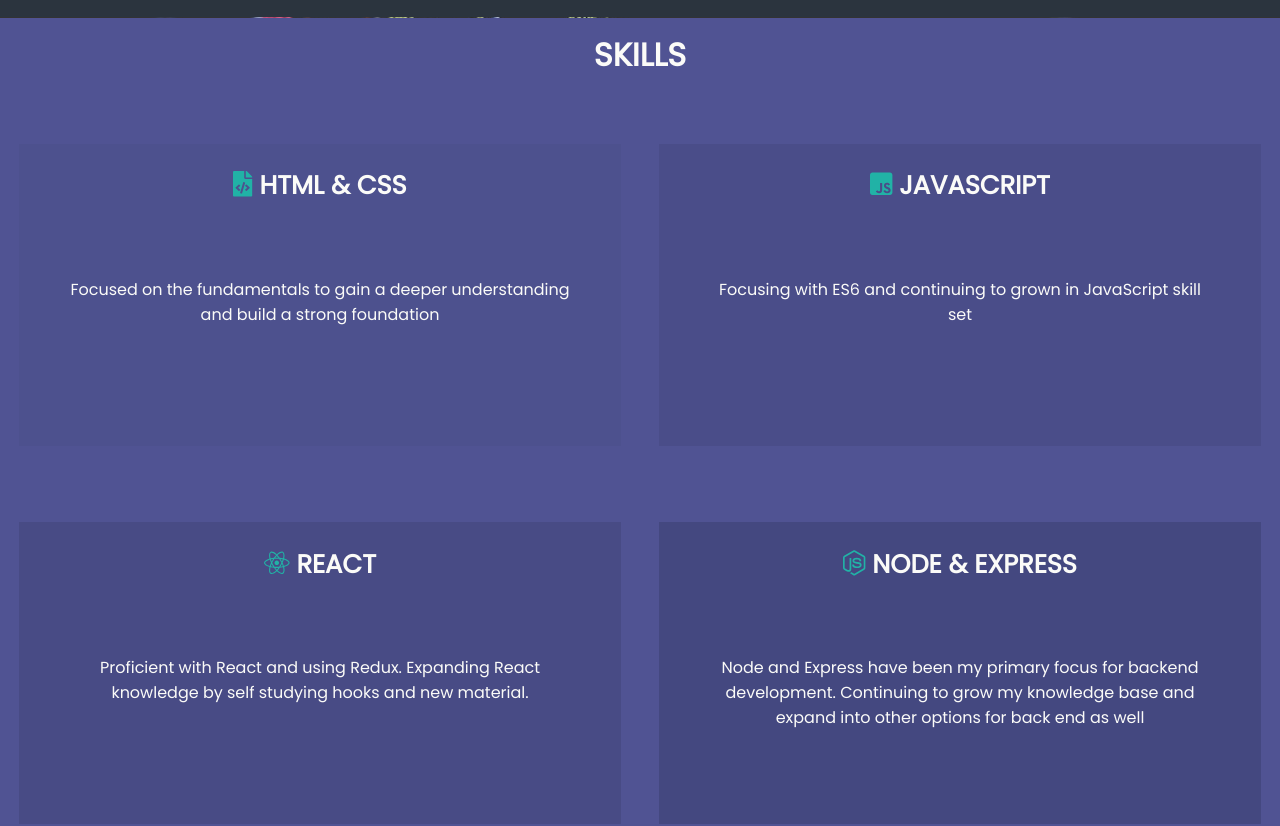
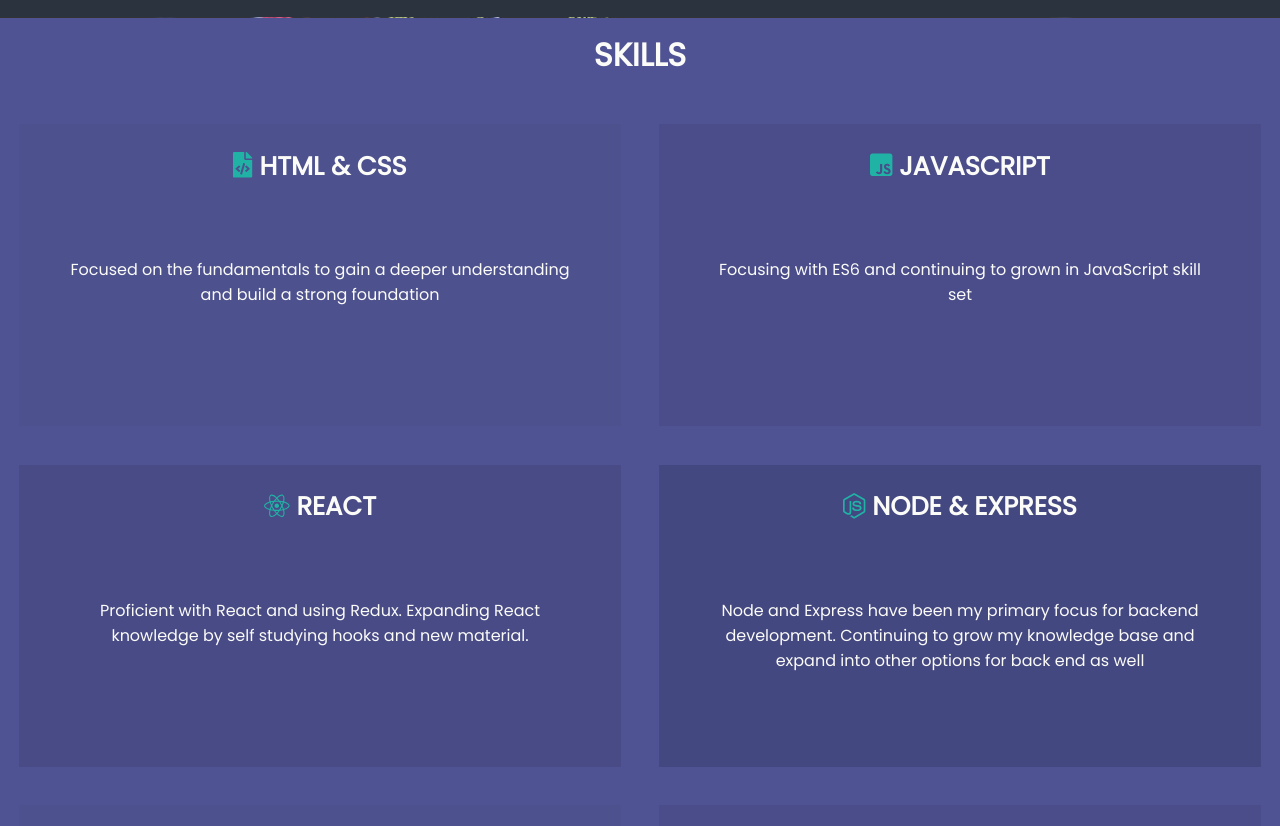
Before and after one commit to meganjeffcoat/portfoliomegan, a React (Create React App) app: page / in a window 1280 px wide. Shown: the part 2231-3057 px from the top of the page. Built offline with nearby package versions, Linux system fonts and the light colour scheme.

Commit message:
adjusted margin on skills boxes

```diff
--- a/src/components/skills.js
+++ b/src/components/skills.js
@@ -44,7 +44,7 @@
   background-color: #4d518e;
   width: 50%;
   height: 300px;
-  margin: 3% 1.5%;
+  margin: 1.5% 1.5%;
 
 `;
 
@@ -53,7 +53,7 @@
   background-color: #4a4d89;
   width: 50%;
   height: 300px;
-  margin: 3% 1.5%;
+  margin: 1.5% 1.5%;
 `;
 
 const Block3 = styled.div`
@@ -61,7 +61,7 @@
   background-color: #484b85;
   width: 50%;
   height: 300px;
-  margin: 3% 1.5%;
+  margin: 1.5% 1.5%;
 `;
 
 const Block4 = styled.div`
@@ -69,7 +69,7 @@
   background-color: #444880;
   width: 50%;
   height:300px;
-  margin: 3% 1.5%;
+  margin: 1.5% 1.5%;
 `;
 
 function Skills() {
```
